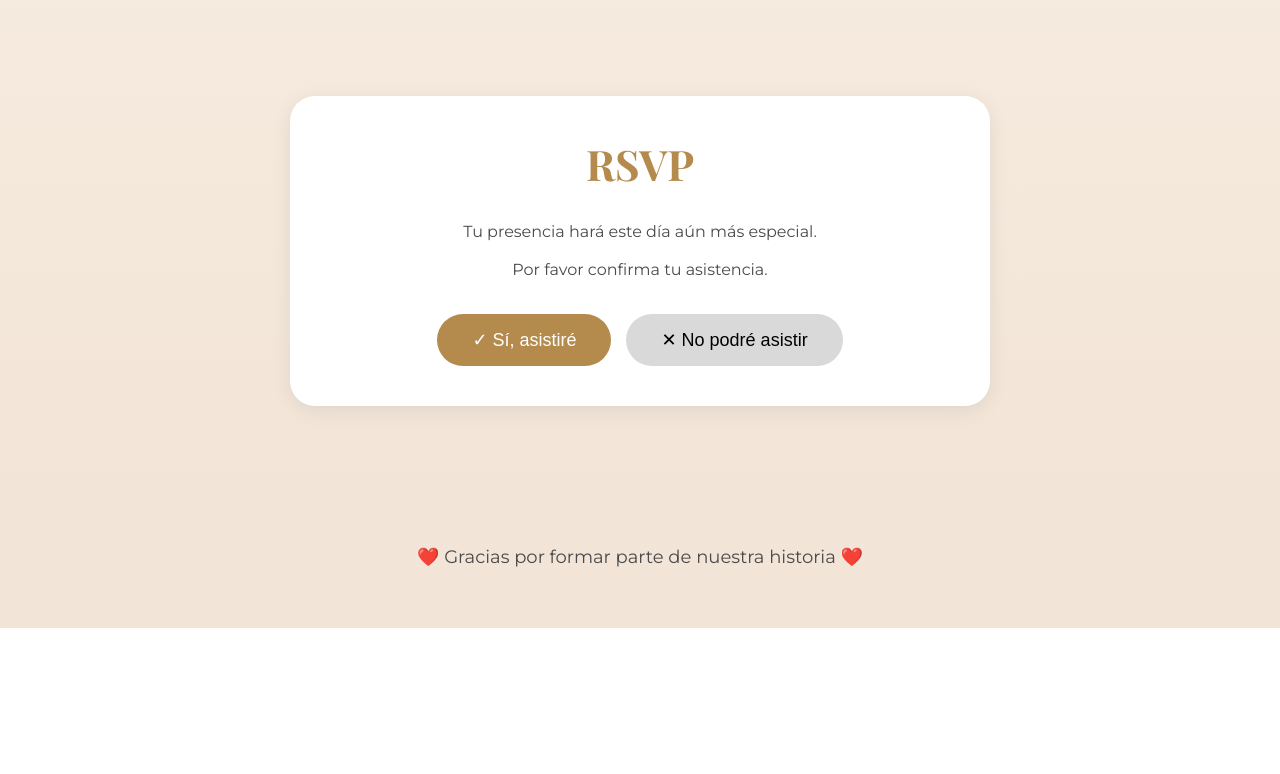
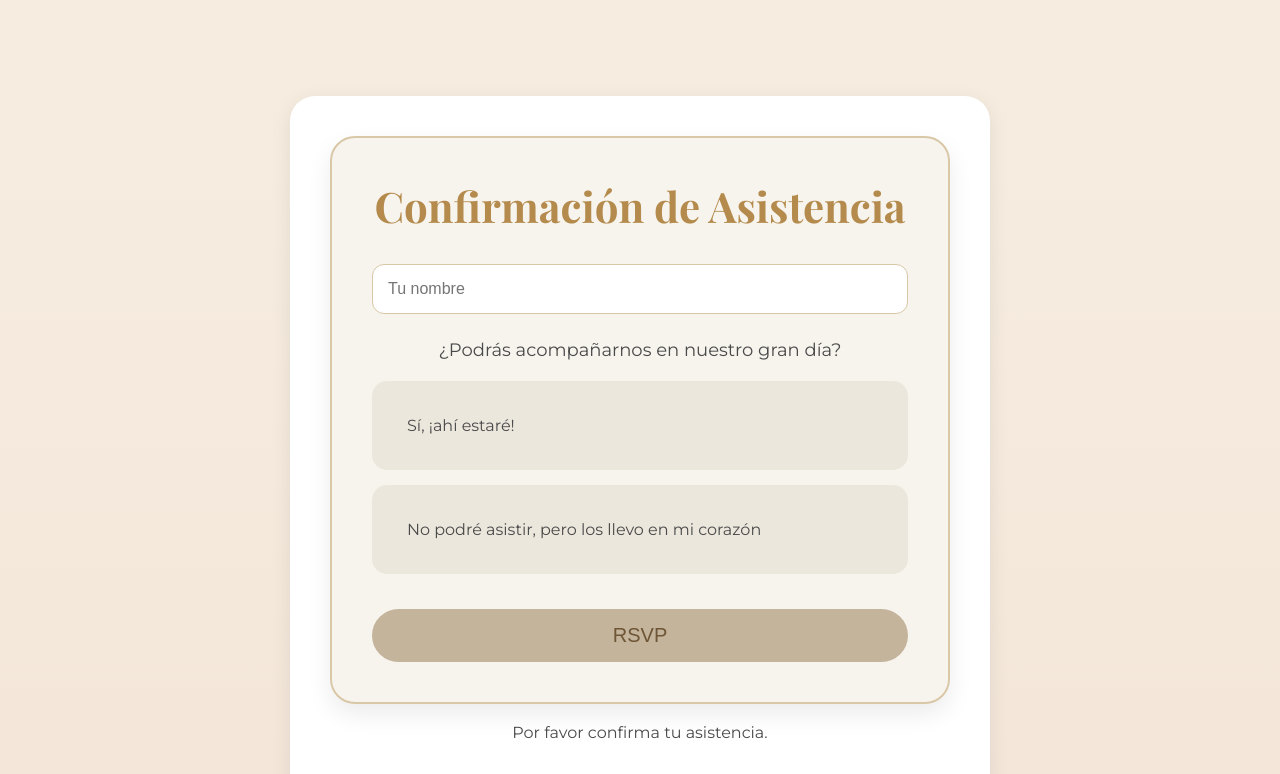
Before and after one commit to monicarb02-hue/Invitacion-Boda, a plain HTML site: page index.html in a window 1280 px wide. Shown: the part 1620-2394 px from the top of the page. Before the commit the page ends 2248 px from the top, so only its background shows below. Drawn offline with nearby package versions, Linux system fonts and the light colour scheme.

Commit message:
Update index.html

```diff
--- a/index.html
+++ b/index.html
@@ -216,7 +216,111 @@
 font-size:18px;
 
 }
+.rsvp-card{
 
+max-width:650px;
+
+margin:auto;
+
+background:#f7f4ee;
+
+padding:40px;
+
+border-radius:25px;
+
+border:2px solid #d8c8a8;
+
+box-shadow:0 10px 25px rgba(0,0,0,.08);
+
+}
+
+.rsvp-card h2{
+
+font-family:'Playfair Display',serif;
+
+color:#b48b4d;
+
+margin-bottom:30px;
+
+}
+
+.rsvp-card input{
+
+width:100%;
+
+padding:15px;
+
+border:1px solid #d8c8a8;
+
+border-radius:12px;
+
+margin-bottom:25px;
+
+font-size:16px;
+
+}
+
+.pregunta{
+
+margin-bottom:20px;
+
+font-size:18px;
+
+}
+
+.opcion-rsvp{
+
+background:#ebe7dd;
+
+padding:35px;
+
+margin-bottom:15px;
+
+border-radius:15px;
+
+cursor:pointer;
+
+transition:.3s;
+
+text-align:left;
+
+}
+
+.opcion-rsvp:hover{
+
+background:#ddd4c4;
+
+}
+
+.opcion-seleccionada{
+
+background:#d8c8a8;
+
+border:2px solid #b48b4d;
+
+}
+
+.btn-rsvp{
+
+margin-top:20px;
+
+width:100%;
+
+padding:15px;
+
+background:#c5b49c;
+
+border:none;
+
+border-radius:50px;
+
+font-size:20px;
+
+cursor:pointer;
+
+color:#6d5535;
+
+}
 </style>
 
 </head>
@@ -346,11 +450,46 @@
 
 <div class="card">
 
-<h2>RSVP</h2>
+<div class="rsvp-card">
 
-<p>
-Tu presencia hará este día aún más especial.
+<h2>Confirmación de Asistencia</h2>
+
+<input
+type="text"
+id="nombre"
+placeholder="Tu nombre">
+
+<p class="pregunta">
+¿Podrás acompañarnos en nuestro gran día?
 </p>
+
+<div
+class="opcion-rsvp"
+onclick="seleccionar(this,'Sí asistiré')">
+
+Sí, ¡ahí estaré!
+
+</div>
+
+<div
+class="opcion-rsvp"
+onclick="seleccionar(this,'No asistiré')">
+
+No podré asistir, pero los llevo en mi corazón
+
+</div>
+
+<button
+class="btn-rsvp"
+onclick="confirmar(seleccionActual)">
+
+RSVP
+
+</button>
+
+<div id="respuesta"></div>
+
+</div>
 
 <br>
 
@@ -378,14 +517,35 @@
 
 <section class="footer">
 
-❤️ Gracias por formar parte de nuestra historia ❤️
+ ¡Gracias por formar parte de nuestra historia!
 
 </section>
 
 <script>
+let seleccionActual="";
+
+function seleccionar(elemento,opcion){
+
+document
+.querySelectorAll('.opcion-rsvp')
+.forEach(card=>{
+
+card.classList.remove(
+'opcion-seleccionada'
+);
+
+});
+
+elemento.classList.add(
+'opcion-seleccionada'
+);
+
+seleccionActual=opcion;
+
+}
 
 /* FECHA DE LA BODA */
-const weddingDate = new Date("February 15, 2027 16:00:00").getTime();
+const weddingDate = new Date("February 13, 2027 14:00:00").getTime();
 
 setInterval(() => {
 
@@ -407,14 +567,55 @@
 
 function confirmar(opcion){
 
-let mensaje=document.getElementById("respuesta");
+const nombre =
+document.getElementById("nombre").value;
+
+if(nombre===""){
+
+alert(
+"Por favor escribe tu nombre"
+);
+
+return;
+
+}
+
+if(opcion===""){
+
+alert(
+"Selecciona una respuesta"
+);
+
+return;
+
+}
+
+let mensaje =
+document.getElementById("respuesta");
 
 mensaje.style.display="block";
 
+mensaje.style.marginTop="20px";
+
+mensaje.style.color="#b48b4d";
+
 if(opcion==="Sí asistiré"){
-mensaje.innerHTML="✨ ¡Gracias! Tu asistencia ha sido registrada.";
+
+mensaje.innerHTML=
+" Gracias " +
+nombre +
+". Tu asistencia ha sido registrada.";
+
 }else{
-mensaje.innerHTML="💕 Gracias por informarnos tu respuesta.";
+
+mensaje.innerHTML=
+" Gracias " +
+nombre +
+". Agradecemos tu respuesta.";
+
+}
+
+}
 }
 
 /*
```
